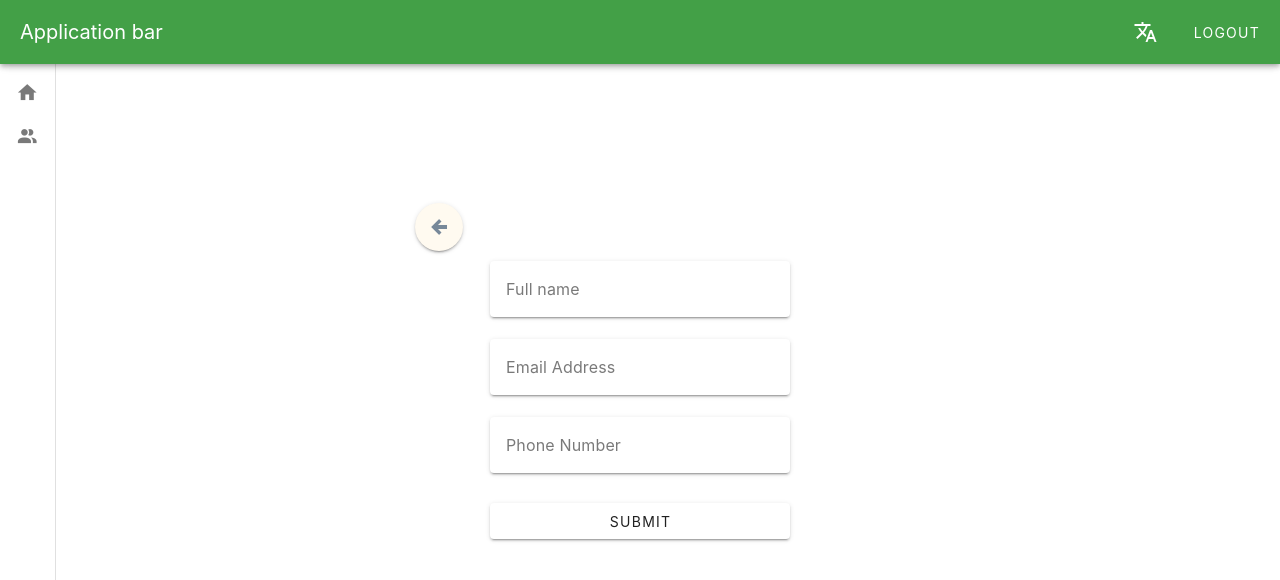
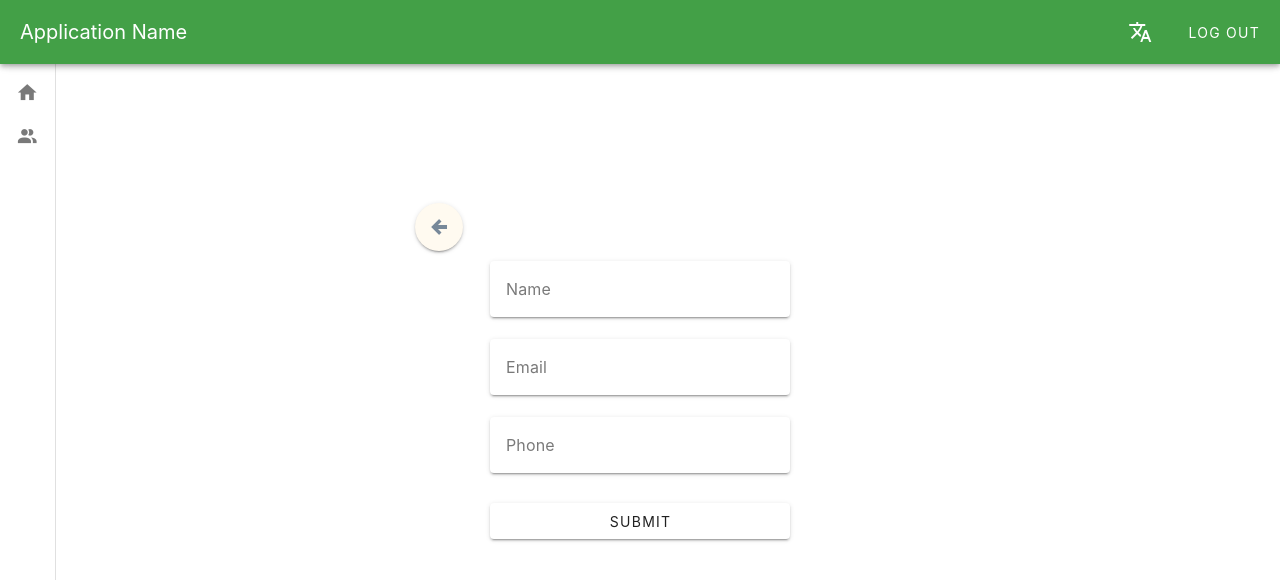
Before and after one commit to tommyal47/booking-template, a Vue app: page /add-user in a window 1280 px wide. Shown: the top 580 px of the page. Built offline with nearby package versions, Linux system fonts and the light colour scheme; sample sign-in values are in the browser's storage.

Commit message:
add translation

```diff
--- a/src/components/AddUser.vue
+++ b/src/components/AddUser.vue
@@ -2,16 +2,16 @@
   <v-sheet class="mx-auto" width="300">
     <v-btn class="back-btn" icon="mdi-arrow-left-thick" @click="router.push('/users')"></v-btn>
     <v-form fast-fail @submit.prevent="addUser">
-      <v-text-field clearable v-model="user.fullName" label="Full name" variant="solo"
+      <v-text-field clearable v-model="user.fullName" :label="$t('Name')" variant="solo"
         :rules="[nameValidation]"></v-text-field>
 
-      <v-text-field clearable v-model="user.emailAddress" label="Email Address" type="email"
+      <v-text-field clearable v-model="user.emailAddress" :label="$t('Email')" type="email"
         placeholder="johndoe@gmail.com" variant="solo" :rules="[emailRules]"></v-text-field>
 
-      <v-text-field clearable v-model="user.phoneNumber" label="Phone Number" type="number" variant="solo"
+      <v-text-field clearable v-model="user.phoneNumber" :label="$t('Phone')" type="number" variant="solo"
         :rules="[phoneRules]"></v-text-field>
 
-      <v-btn class="mt-2" type="submit" block>Submit</v-btn>
+      <v-btn class="mt-2" type="submit" block>{{$t('Submit')}}</v-btn>
       <!-- <v-btn class="mt-2" block>back</v-btn> -->
     </v-form>
   </v-sheet>
--- a/src/components/EditUser.vue
+++ b/src/components/EditUser.vue
@@ -5,17 +5,17 @@
             <v-card class="mx-auto" width="400" prepend-icon="" title="Edit User Data">
                 <v-sheet class="mx-auto" width="300">
                     <v-form fast-fail @submit.prevent="updateUser">
-                        <v-text-field v-model="userData.fullName" clearable label="Full name" variant="solo"
+                        <v-text-field v-model="userData.fullName" clearable :label="$t('Name')" variant="solo"
                             :rules="[nameValidation]"></v-text-field>
 
-                        <v-text-field v-model="userData.email" clearable label="Email Address" type="email"
+                        <v-text-field v-model="userData.email" clearable :label="$t('Email')" type="email"
                             placeholder="johndoe@gmail.com" variant="solo" :rules="[emailRules]"></v-text-field>
 
-                        <v-text-field v-model="userData.phoneNumber" clearable label="Phone Number" type="number"
+                        <v-text-field v-model="userData.phoneNumber" clearable :label="$t('Phone')" type="number"
                             variant="solo" :rules="[phoneRules]"></v-text-field>
 
-                        <v-btn class="mt-2" type="submit" block>Submit</v-btn>
-                        <v-btn class="mt-2" @click="$emit('handleEditDialog')" block>cancel</v-btn>
+                        <v-btn class="mt-2" type="submit" block>{{$t('Submit')}}</v-btn>
+                        <v-btn class="mt-2" @click="$emit('handleEditDialog')" block>{{ $t('Cancel') }}</v-btn>
                     </v-form>
                 </v-sheet>
                 <!-- <template v-slot:actions>
@@ -44,8 +44,9 @@ const props = defineProps({
         required: true
     }
 })
-const userData= JSON.parse(JSON.stringify(props.user));
+const userData = JSON.parse(JSON.stringify(props.user));
 // console.log('user', props.user);
+
 
 const emailRules = computed(() => {
     if (props.user.email) return true
@@ -74,7 +75,7 @@ const updateUser = () => {
 
 }
 
-console.log(props.user);
+// console.log(props.user);
 
 
 
--- a/src/components/IndexUsers.vue
+++ b/src/components/IndexUsers.vue
@@ -1,5 +1,5 @@
 <template>
-    <v-btn class="add-btn" @click="router.push('/add-user')">add user</v-btn>
+    <v-btn class="add-btn" @click="router.push('/add-user')">{{ $t('AddUser') }}</v-btn>
     <v-data-table :headers="headers" :items="userStore.users" density="compact" item-key="name">
         <template v-slot:[`item.actions`]="{ item }">
             <div class="d-flex justify-space-around flex-wrap pa-2 ml-30">
@@ -26,10 +26,13 @@
 import { useUserStore } from '@/stores/storeUser';
 import ShowUser from './ShowUser.vue';
 import EditUser from './EditUser.vue';
-import { ref } from 'vue';
+import { computed, ref } from 'vue';
 import Swal from 'sweetalert2';
 // import handleDeleteUser from './DeleteUser.vue'
 import { useRouter } from 'vue-router';
+import { useI18n } from 'vue-i18n';
+
+const { t } = useI18n(); // Access the translation function
 const router = useRouter()
 
 // const handleDelere = handleDeleteUser()
@@ -37,11 +40,11 @@ const router = useRouter()
 const userStore = useUserStore();
 // console.log(userStore.users[0].id);
 
-const headers = ref([
-    { title: 'name', align: 'center', key: 'fullName' },
-    { title: 'email', align: 'center', key: 'email' },
-    { title: 'phone', align: 'center', key: 'phoneNumber' },
-    { title: 'actions', align: 'center', key: 'actions' }
+const headers = computed(() => [
+    { title: t('Name'), align: 'center', key: 'fullName' },
+    { title: t('Email'), align: 'center', key: 'email' },
+    { title: t('Phone'), align: 'center', key: 'phoneNumber' },
+    { title: t('Actions'), align: 'center', key: 'actions' }
 ])
 
 const openShowDialog = ref(false);
--- a/src/components/ShowUser.vue
+++ b/src/components/ShowUser.vue
@@ -4,18 +4,18 @@
             <v-row align:center justify="center" dense>
                 <v-col cols="12" md="6">
                     <v-card class="mx-auto" width="400" prepend-icon="" title="User data"
-                        :subtitle="'ID: ' + props.user.id">
+                        :subtitle="$t('ID') + ': ' + props.user.id">
                         <v-card-item>
-                            Name: {{ user.fullName }}
+                            {{$t('Name')}}: {{ user.fullName }}
                         </v-card-item>
                         <v-card-item>
-                            Email: {{ user.email }}
+                            {{$t('Email')}}: {{ user.email }}
                         </v-card-item>
                         <v-card-item>
-                            Phone Number: {{ user.phoneNumber }}
+                            {{$t('Phone')}}: {{ user.phoneNumber }}
                         </v-card-item>
                         <template v-slot:actions>
-                            <v-btn class="ms-auto" text="Ok" @click="$emit('handleCloseDialog')"></v-btn>
+                            <v-btn class="ms-auto" :text="$t('Close')" @click="$emit('handleCloseDialog')"></v-btn>
                         </template>
                     </v-card>
                 </v-col>
--- a/src/layouts/components/NavBar.vue
+++ b/src/layouts/components/NavBar.vue
@@ -1,19 +1,27 @@
 <template>
     <v-layout class="rounded rounded-md">
-        <v-app-bar color="green-darken-1" title="Application bar">
-            <v-btn style="margin-right: -400px;" @click="changeLanguage" icon="mdi-translate" rounded="shaped"></v-btn>
-            <v-btn class="log-btn" @click="handleLogout">logout</v-btn>
+        <v-app-bar color="green-darken-1" :title="$t('ApplicationName')">
+            <v-btn style="margin-right: -400px;" @click="changeLanguage()" icon="mdi-translate"
+                rounded="shaped"></v-btn>
+            <v-btn class="log-btn" @click="handleLogout">{{ $t('LogOut') }}</v-btn>
         </v-app-bar>
     </v-layout>
 </template>
 
 <script setup>
+import { useI18n } from 'vue-i18n';
+
+const { locale } = useI18n();
+
 const handleLogout = () => {
     localStorage.clear();
     window.location.href = '/login';
 }
 
 const changeLanguage = () => {
+    locale.value = locale.value === 'en' ? 'ar' : 'en';
+    console.log(locale.value);
+
     console.log('change language');
 
 }
--- a/src/layouts/components/SideBar.vue
+++ b/src/layouts/components/SideBar.vue
@@ -4,10 +4,10 @@
             <v-navigation-drawer expand-on-hover rail>
                 <v-divider></v-divider>
                 <v-list density="compact" nav class="mt-16">
-                    <v-list-item color="primary" rounded="shaped" prepend-icon="mdi-home" title="Home" value="Home"
+                    <v-list-item color="primary" rounded="shaped" prepend-icon="mdi-home" :title="$t('Home')" value="Home"
                         @click="goToHome" :active="isActive('/')">
                     </v-list-item>
-                    <v-list-item color="primary" rounded="shaped" prepend-icon="mdi-account-multiple" title="Users"
+                    <v-list-item color="primary" rounded="shaped" prepend-icon="mdi-account-multiple" :title="$t('Users')"
                         value="Users" @click="goToUseres" :active="isActive('/users')">
                     </v-list-item>
                 </v-list>
--- a/src/locales/ar.json
+++ b/src/locales/ar.json
@@ -2,10 +2,16 @@
     "Home": "القائمة الرئيسية",
     "Users": "المستخدمين",
     "AddUser": "إضافة مستخدم",
+    "ID": "الرقم التعريفي",
     "Name": "الإسم",
-    "Email": "البريد",
+    "Email": " البريد الإلكتروني",
     "Phone": "الهاتف",
     "Actions": "أحداث",
-    "LogOut": "تسجيل خروج"
+    "LogOut": "تسجيل خروج",
+    "Submit": "حفظ",
+    "Cancel": "إلغاء",
+    "Close": "إغلق",
+    "ApplicationName": "إسم التطبيق",
+    "itemsPerPage": "عدد العناصر في الصفحة"
 
 }
--- a/src/locales/en.json
+++ b/src/locales/en.json
@@ -2,10 +2,16 @@
     "Home": "Home",
     "Users": "Users",
     "AddUser": "Add User",
-    "name": "Name",
-    "email": "Email",
-    "phone": "Phone",
-    "actions": "Actions",
-    "LogOut": "Log Out"
+    "ID": "ID",
+    "Name": "Name",
+    "Email": "Email",
+    "Phone": "Phone",
+    "Actions": "Actions",
+    "LogOut": "Log Out",
+    "Submit": "Submit",
+    "Cancel": "Cancel",
+    "Close": "Close",
+    "ApplicationName": "Application Name",
+    "itemsPerPage": "items per page"
 
 }
--- a/src/main.js
+++ b/src/main.js
@@ -4,9 +4,9 @@ import { createApp } from 'vue'
 import { createPinia } from 'pinia'
 // import 'vuetify/styles'
 // import { createVuetify } from 'vuetify'
-// import { createI18n } from 'vue-i18n';
-// import en from './locales/en.json';
-// import ar from './locales/ar.json';
+import { createI18n } from 'vue-i18n';
+import en from './locales/en.json';
+import ar from './locales/ar.json';
 import 'vuetify/styles'
 import { createVuetify } from 'vuetify'
 import * as components from 'vuetify/components'
@@ -28,17 +28,17 @@ const vuetify = createVuetify({
     },
   })
 
-  // const i18n = createI18n({
-  //   locale: 'en', // default language
-  //   fallbackLocale: 'en', // fallback if the key is missing
-  //   messages: {
-  //     en, // English translations
-  //     ar, // French translations
-  //   },
-  // });
+  const i18n = createI18n({
+    locale: 'en', // default language
+    fallbackLocale: 'en', // fallback if the key is missing
+    messages: {
+      en, // English translations
+      ar, // French translations
+    },
+  });
 
 app.use(createPinia())
 app.use(router)
 app.use(vuetify)
-// app.use(i18n)
+app.use(i18n)
 app.mount('#app')
```
